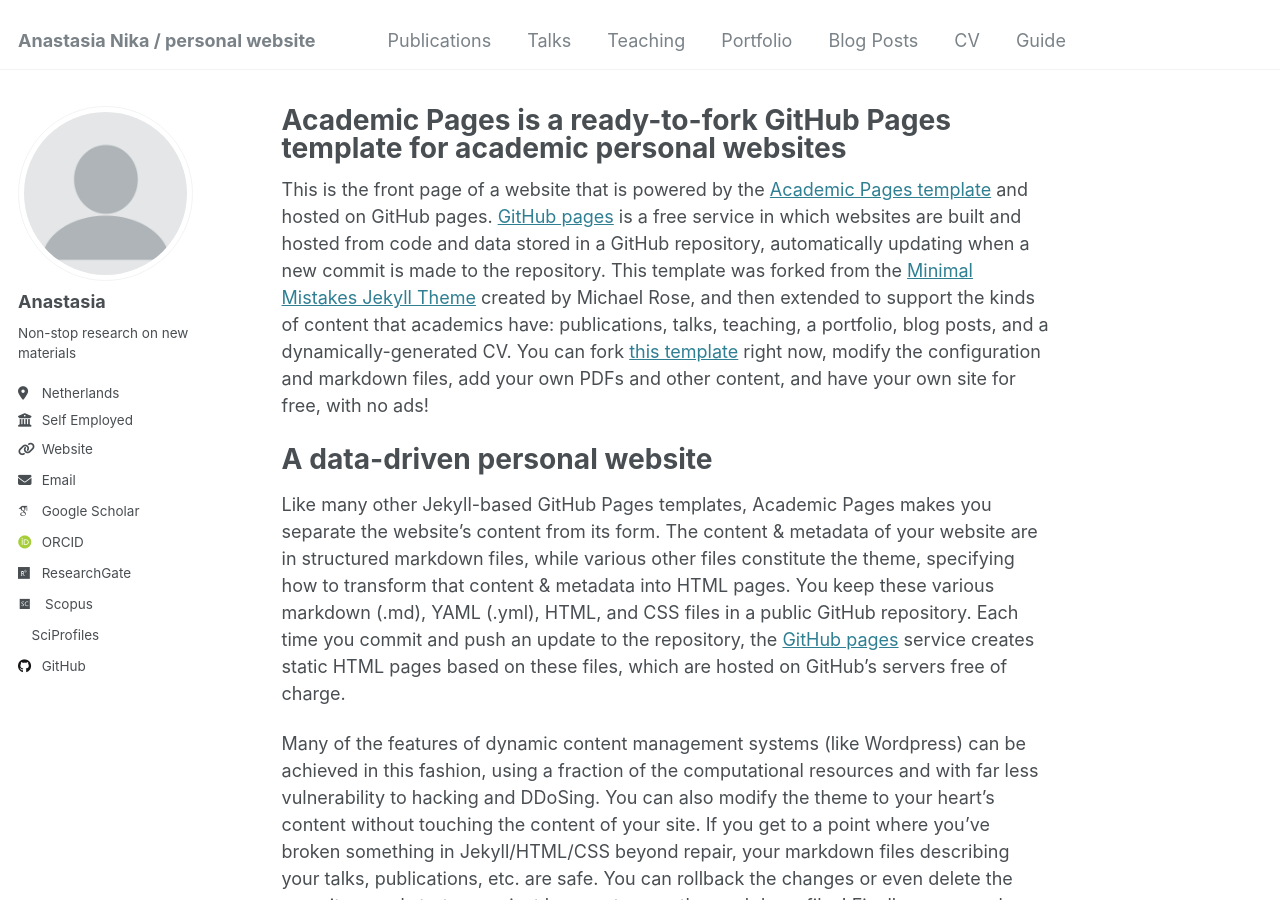
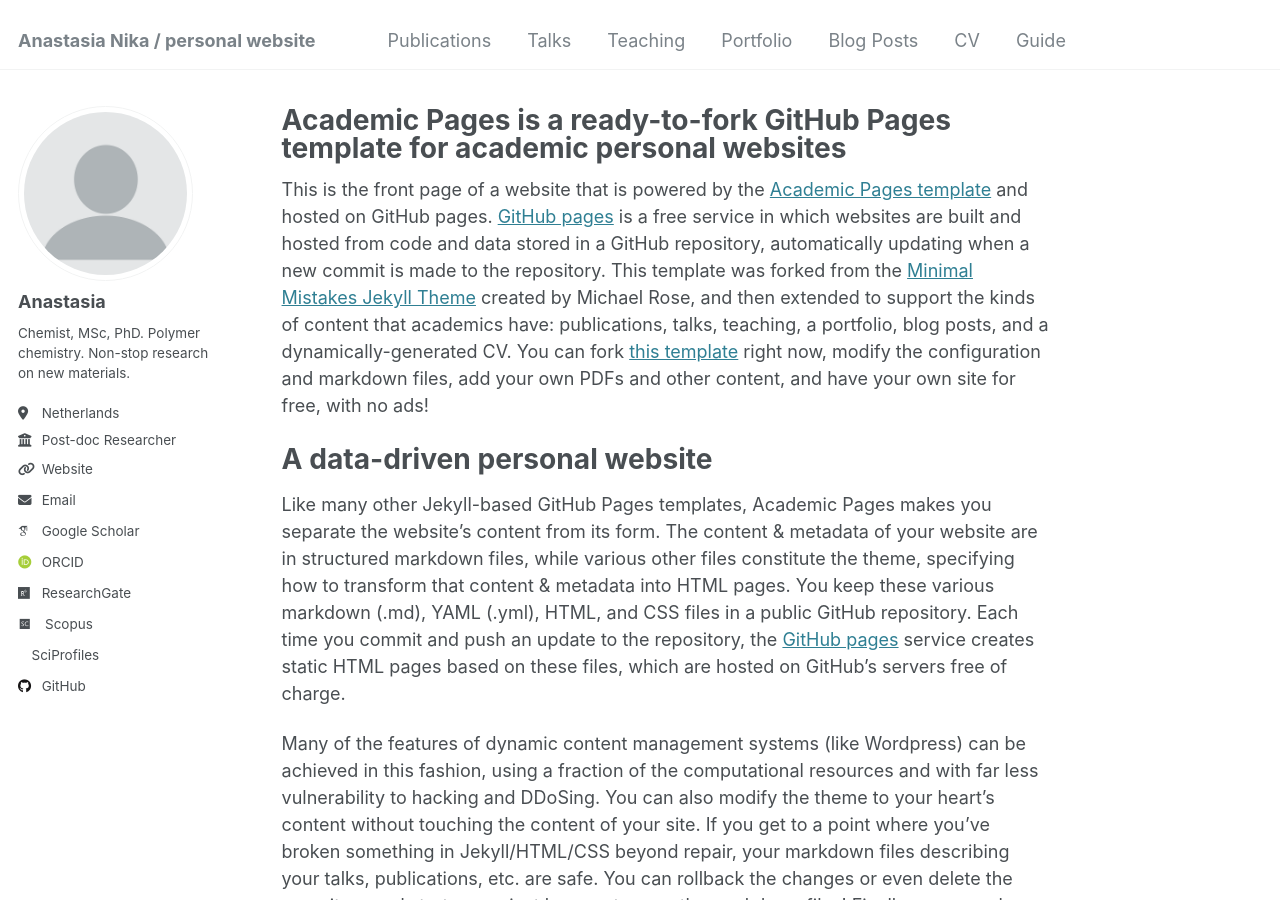
Before and after one commit to anastasianika/anastasianika.github.io, a Jekyll site: the page built from _pages/about.md, in a window 1280 px wide and 900 px high. Built offline with Jekyll 4.4.1, drawn with Linux system fonts in a browser that asks for light colours; some web fonts are replaced.

Commit message:
Update _config.yml

```diff
--- a/_config.yml
+++ b/_config.yml
@@ -24,9 +24,9 @@ author:
   avatar           : "profile.png"
   name             : "Anastasia"
   pronouns         : # example: "she/her"
-  bio              : "Non-stop research on new materials"
+  bio              : "Chemist, MSc, PhD. Polymer chemistry. Non-stop research on new materials."
   location         : "Netherlands"
-  employer         : "Self Employed"
+  employer         : "Post-doc Researcher"
   uri              : https://anastasianika.github.io/ # URL
   email            : "anast.nika[at]gmail.com"
 
```
